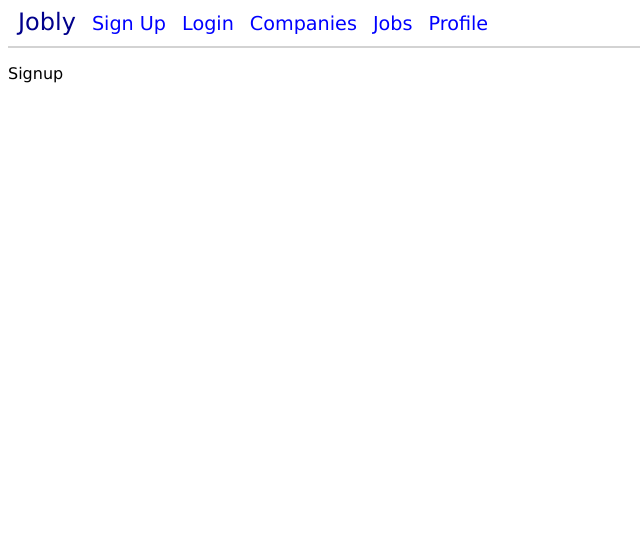
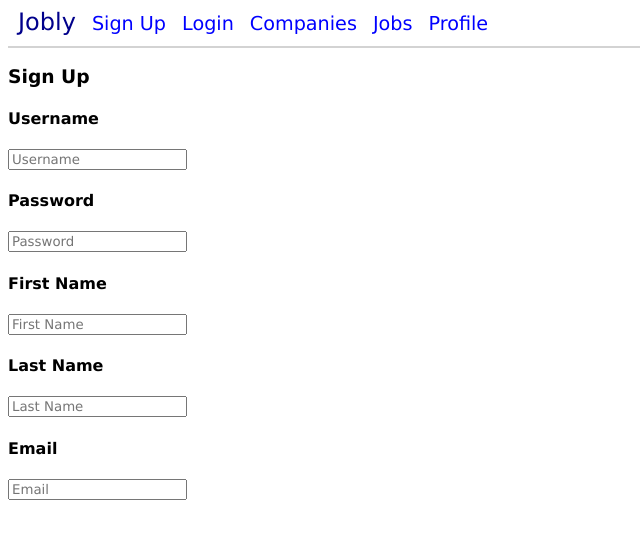
Before and after one commit to Carson-Barry/React-Jobly, a React (Create React App) app: page /signup in a window 1280 px wide. Shown: the top 538 px of the page, without its empty margins (0-640 px from the left). Built offline with nearby package versions, Linux system fonts and the light colour scheme; the HTML template or start-up script is replaced by a standard one.

Commit message:
added mockups for all pages as well as some functionality

```diff
--- a/src/Companies.js
+++ b/src/Companies.js
@@ -29,7 +29,7 @@ const Companies = () => {
             ) : (
                 <>
                     <div className="Companies-searchbox">
-                        <TextEntry textClass="Companies-searchbox-text" updateText={handleChange} textType="text" textValue={searchTerm} placeholderText="Search for a company by name..."/>
+                        <TextEntry textClass="Companies-searchbox-text" updateText={handleChange} textType="text" textValue={searchTerm} placeholderText="Search for a company by name..." name="searchbox"/>
                     </div>
                     <CompanyList companyData={companyData}/>
                 </>
--- /dev/null
+++ b/src/JobCard.css
@@ -0,0 +1,18 @@
+.JobCard {
+    text-align: left;
+    border: 2px solid lightgrey;
+    border-radius: 10px;
+    margin-top: 12px;
+    padding: 10px;
+}
+
+.JobCard-title {
+    margin-top: 0;
+    margin-bottom: 0;
+}
+
+.JobCard-description {
+    margin-left: 10px;
+    margin-top: 8px;
+    margin-bottom: 0;
+}
--- /dev/null
+++ b/src/JobCard.js
@@ -0,0 +1,16 @@
+import React from "react";
+import "./JobCard.css"
+
+const JobCard = ({job}) => {
+
+    return (
+        <div className="JobCard">
+            <h3 className="JobCard-title">{job.title}</h3>
+            <p className="JobCard-description">{job.companyName}</p>
+            <p className="JobCard-description">Salary: {job.salary}</p>
+            <p className="JobCard-description">Equity: {job.equity}</p>
+        </div>
+    )
+}
+
+export default JobCard;
--- /dev/null
+++ b/src/JobList.js
@@ -0,0 +1,17 @@
+import React from "react";
+import {v4 as uuidv4} from "uuid";
+import JobCard from "./JobCard";
+
+const JobList = ({jobs}) => {
+
+    return (
+        <div className="JobList">
+            {jobs.map((job) => (
+                <JobCard job={job} key={uuidv4()}/>
+            ))}
+
+        </div>
+    )
+}
+
+export default JobList;
--- /dev/null
+++ b/src/Jobs.css
@@ -0,0 +1,16 @@
+.Jobs {
+    text-align: center;
+    max-width: 80%;
+    margin: 0 auto;
+    margin-top: 30px;
+}
+
+.Jobs-searchbox-text {
+    width: 80%;
+    height: 40px;
+    font-size: 22px;
+    border-radius: 10px;
+    border: 4px solid lightgrey;
+    padding-left: 8px;
+    margin-bottom: 10px;
+}
--- a/src/Jobs.js
+++ b/src/Jobs.js
@@ -1,9 +1,40 @@
-import React from "react";
+import React, {useState, useEffect} from "react";
+import "./Jobs.css"
+import JoblyApi from "./api";
+import JobList from "./JobList"
+import TextEntry from "./TextEntry";
 
 const Jobs = () => {
+
+    const [searchTerm, setSearchTerm] = useState("");
+    const [jobData, setJobData] = useState([])
+
+    // Get company data from fake API
+    useEffect(() => {
+        async function loadJobData() {
+            const res = await JoblyApi.getJobs(searchTerm);
+            setJobData(res);
+        }
+        loadJobData();
+    }, [searchTerm])
+
+    const handleChange = evt => {
+        setSearchTerm(evt.target.value);
+    };
+
     return (
         <div className="Jobs">
-            <p>Jobs</p>
+            {(jobData === null) ? (
+                <h3>Loading...</h3>
+            ) : (
+                <>
+                    <div className="Jobs-searchbox">
+                        <TextEntry textClass="Jobs-searchbox-text" updateText={handleChange} textType="text" textValue={searchTerm} placeholderText="Search for a job by title..." name="searchbox"/>
+                    </div>
+                    <JobList jobs={jobData}/>
+                </>
+
+            )}
         </div>
     );
 }
--- a/src/Login.js
+++ b/src/Login.js
@@ -1,9 +1,43 @@
-import React from "react";
+import React, {useState} from "react";
+import TextEntry from "./TextEntry";
+import "./Login.css"
 
 const Login = () => {
+
+    const [formData, setFormData] = useState({
+        username: "",
+        password: ""
+    });
+
+    const handleChange = e => {
+        setFormData(data => ({
+            ...data,
+            [e.target.name]: e.target.value
+        }))
+    }
+
+
     return (
         <div className="Login">
-            <p>Login</p>
+            <h3>Login</h3>
+            <form>
+            <h4>Username</h4>
+                <TextEntry
+                    updateText={handleChange}
+                    textValue={formData.username}
+                    textType="text"
+                    textClass="Login-username"
+                    placeholderText="Username"
+                    name="username"/>
+                <h4>Password</h4>
+                <TextEntry
+                    updateText={handleChange}
+                    textValue={formData.password}
+                    textType="password"
+                    textClass="Login-password"
+                    placeholderText="Password"
+                    name="password"/>
+            </form>
         </div>
     );
 }
--- a/src/Profile.js
+++ b/src/Profile.js
@@ -1,9 +1,68 @@
-import React from "react";
+import React, {useState} from "react";
+import TextEntry from "./TextEntry"
 
 const Profile = () => {
+
+    const [formData, setFormData] = useState({
+        username: "",
+        password: "",
+        firstName: "",
+        lastName: "",
+        email: ""
+    });
+
+    const handleChange = e => {
+        setFormData(data => ({
+            ...data,
+            [e.target.name]: e.target.value
+        }))
+    }
+
     return (
         <div className="Profile">
             <p>Profile</p>
+            <form>
+                <h4>Username</h4>
+                <TextEntry
+                    updateText={handleChange}
+                    textValue={formData.username}
+                    textType="text"
+                    textClass="Login-username"
+                    placeholderText="Username"
+                    name="username"/>
+                <h4>First Name</h4>
+                <TextEntry
+                    updateText={handleChange}
+                    textValue={formData.firstName}
+                    textType="text"
+                    textClass="Login-firstName"
+                    placeholderText="First Name"
+                    name="firstName"/>
+                <h4>Last Name</h4>
+                <TextEntry
+                    updateText={handleChange}
+                    textValue={formData.lastName}
+                    textType="text"
+                    textClass="Login-lastName"
+                    placeholderText="Last Name"
+                    name="lastName"/>
+                <h4>Email</h4>
+                <TextEntry
+                    updateText={handleChange}
+                    textValue={formData.email}
+                    textType="email"
+                    textClass="Login-email"
+                    placeholderText="Email"
+                    name="email"/>
+                <h4>Confirm password to make changes:</h4>
+                <TextEntry
+                    updateText={handleChange}
+                    textValue={formData.password}
+                    textType="password"
+                    textClass="Login-password"
+                    placeholderText="Password"
+                    name="password"/>
+            </form>
         </div>
     );
 }
--- a/src/Signup.js
+++ b/src/Signup.js
@@ -1,9 +1,69 @@
-import React from "react";
+import React, {useState} from "react";
+import TextEntry from "./TextEntry";
 
 const Signup = () => {
+
+    const [formData, setFormData] = useState({
+        username: "",
+        password: "",
+        firstName: "",
+        lastName: "",
+        email: ""
+    });
+
+    const handleChange = e => {
+        setFormData(data => ({
+            ...data,
+            [e.target.name]: e.target.value
+        }))
+    }
+
+
     return (
-        <div className="Signup">
-            <p>Signup</p>
+        <div className="Login">
+            <h3>Sign Up</h3>
+            <form>
+                <h4>Username</h4>
+                <TextEntry
+                    updateText={handleChange}
+                    textValue={formData.username}
+                    textType="text"
+                    textClass="Login-username"
+                    placeholderText="Username"
+                    name="username"/>
+                <h4>Password</h4>
+                <TextEntry
+                    updateText={handleChange}
+                    textValue={formData.password}
+                    textType="password"
+                    textClass="Login-password"
+                    placeholderText="Password"
+                    name="password"/>
+                <h4>First Name</h4>
+                <TextEntry
+                    updateText={handleChange}
+                    textValue={formData.firstName}
+                    textType="text"
+                    textClass="Login-firstName"
+                    placeholderText="First Name"
+                    name="firstName"/>
+                <h4>Last Name</h4>
+                <TextEntry
+                    updateText={handleChange}
+                    textValue={formData.lastName}
+                    textType="text"
+                    textClass="Login-lastName"
+                    placeholderText="Last Name"
+                    name="lastName"/>
+                <h4>Email</h4>
+                <TextEntry
+                    updateText={handleChange}
+                    textValue={formData.email}
+                    textType="email"
+                    textClass="Login-email"
+                    placeholderText="Email"
+                    name="email"/>
+            </form>
         </div>
     );
 }
--- a/src/TextEntry.js
+++ b/src/TextEntry.js
@@ -1,10 +1,10 @@
 import React from "react";
 
-const TextEntry = ({updateText, textType, textValue, placeholderText, textClass}) => {
+const TextEntry = ({updateText, textType, textValue, placeholderText, textClass, name}) => {
 
     return (
         <div className="TextEntry">
-            <input className={textClass} type={textType} value={textValue} placeholder={placeholderText} onChange={updateText}/>
+            <input className={textClass} type={textType} value={textValue} placeholder={placeholderText} onChange={updateText} name={name}/>
         </div>
     )
 }
```
Also changed, not shown: src/Login.css (added).
